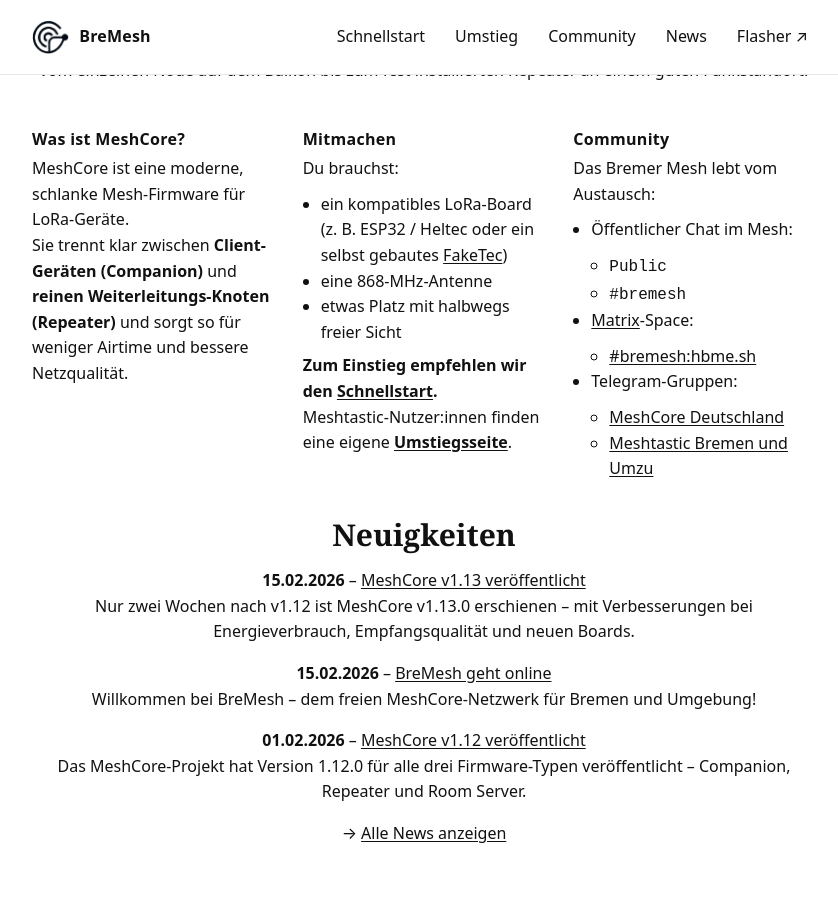
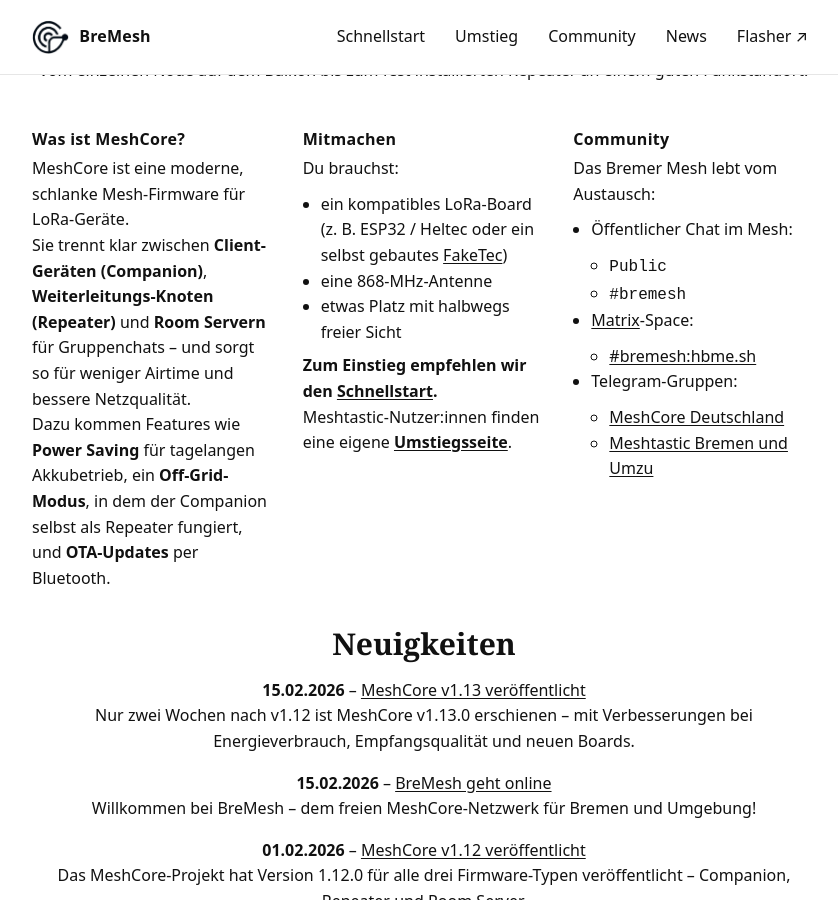
Before and after one commit to NordCen/BreMeshPeople, a Jekyll site: the page built from index.md, in a window 1280 px wide and 900 px high, scrolled down 551 px. Shown: the whole window, without its empty margins (216-1054 px from the left). Built offline with Jekyll 4.4.1, drawn with Linux system fonts in a browser that asks for light colours.

Commit message:
Enhance MeshCore description by clarifying roles of components and adding feature details

```diff
--- a/index.md
+++ b/index.md
@@ -24,7 +24,8 @@
 ### Was ist MeshCore?
 
 MeshCore ist eine moderne, schlanke Mesh-Firmware für LoRa-Geräte.
-Sie trennt klar zwischen **Client-Geräten (Companion)** und **reinen Weiterleitungs-Knoten (Repeater)** und sorgt so für weniger Airtime und bessere Netzqualität.
+Sie trennt klar zwischen **Client-Geräten (Companion)**, **Weiterleitungs-Knoten (Repeater)** und **Room Servern** für Gruppenchats – und sorgt so für weniger Airtime und bessere Netzqualität.
+Dazu kommen Features wie **Power Saving** für tagelangen Akkubetrieb, ein **Off-Grid-Modus**, in dem der Companion selbst als Repeater fungiert, und **OTA-Updates** per Bluetooth.
 
 </div>
 
```
